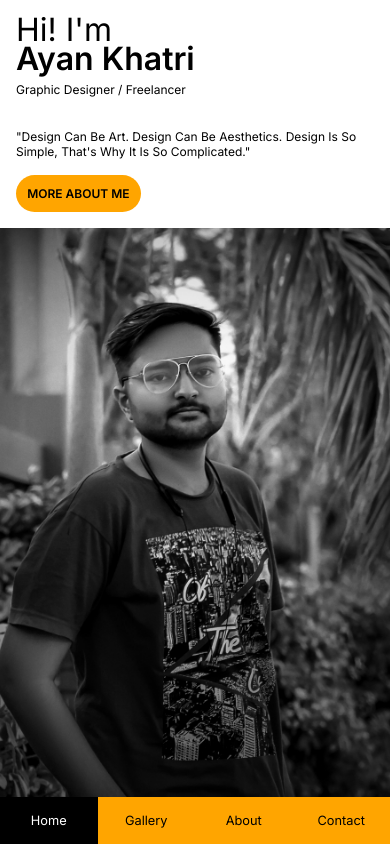
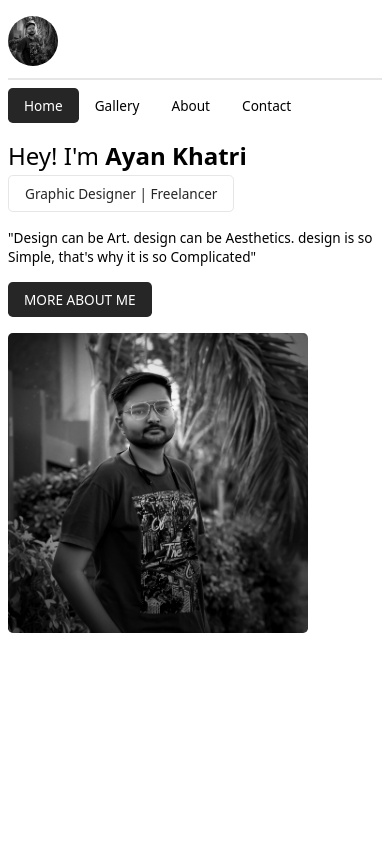
Before and after one commit to mr-saad/mrakediting, a Next.js app: page / in a window 390 px wide. Built offline with nearby package versions, Linux system fonts and the light colour scheme.

Commit message:
Add files via upload

```diff
--- a/components/Navbar.js
+++ b/components/Navbar.js
@@ -1,3 +1,4 @@
+import Image from "next/image";
 import Link from "next/link";
 import { usePathname } from "next/navigation";
 
@@ -6,6 +7,11 @@ const Navbar = () => {
 
   return (
     <nav>
+      <Link href={"/"}>
+        <Image alt="Ayan Khatri" src={"/ayan_new.jpg"} width={50} height={50} />
+      </Link>
+      <div className="divider"></div>
+      <ul>
         <Link className={`${path === "/" && "active"}`} href="/">
           Home
         </Link>
@@ -18,6 +24,7 @@ const Navbar = () => {
         <Link className={`${path === "/contact" && "active"}`} href="/contact">
           Contact
         </Link>
+      </ul>
     </nav>
   );
 };
--- a/pages/_app.js
+++ b/pages/_app.js
@@ -9,31 +9,17 @@ import { animations } from "./index";
 import "../styles/global.css";
 
 export default function MyApp({ Component, pageProps, router }) {
-  const [minHeight, setMinHeight] = useState(0);
+
 
   const [loading, setLoading] = useState(false);
   Router.events.on("routeChangeStart", () => setLoading(true));
   Router.events.on("routeChangeComplete", () => setLoading(false));
   Router.events.on("routeChangeError", () => setLoading(false));
-  useEffect(
-    () =>
-      setMinHeight(innerHeight - document.querySelector("nav").clientHeight),
-    []
-  );
+
   return (
     <>
       <Head>
         <title>Mr Ak Editing | Official Website</title>
-        <link rel="preconnect" href="https://fonts.googleapis.com" />
-        <link
-          rel="preconnect"
-          href="https://fonts.gstatic.com"
-          crossOrigin="anonymous"
-        />
-        <link
-          href="https://fonts.googleapis.com/css2?family=Inter:wght@300;400;500;600&display=swap"
-          rel="stylesheet"
-        />
         <meta
           name="keywords"
           content="mrakediting,mrayankhatri,ayan,khatri,mr,photoshop,editing,photo,graphic-design,design,graphic,poster,thumbnail,youtube-thumbnail,video-editing,video,mrakediting.netlify.app"
@@ -73,20 +59,21 @@ export default function MyApp({ Component, pageProps, router }) {
           content="Mr Ak Editing Provides Top Notch Editing Experience in Almost Everything"
         />
       </Head>
+      <Navbar />
+      <div className="main_div">
         <AnimatePresence exitBeforeEnter>
           {loading ? (
             <motion.div
               {...animations}
-            style={{ minHeight }}
               className="loadingContainer"
             >
-            <Spinner color="#faa500" />
+              <Spinner color="#262626" />
             </motion.div>
           ) : (
             <Component {...pageProps} key={router.route} />
           )}
         </AnimatePresence>
-      <Navbar />
+      </div>
     </>
   );
 }
--- a/pages/index.js
+++ b/pages/index.js
@@ -1,50 +1,43 @@
-import Image from "next/legacy/image";
+import Image from "next/image";
 import Link from "next/link";
-import { useEffect, useState } from "react";
 import { motion } from "framer-motion";
 
 export const animations = {
   animate: { opacity: 1 },
   initial: { opacity: 0 },
   exit: { opacity: 0 },
-  transition: { easings: "anticipate" },
+  transition: { duration: 0.1, easings: "anticipate" },
 };
 
 const Home = () => {
-  const [minHeight, setMinHeight] = useState(0);
-  useEffect(() => {
-    setMinHeight(innerHeight - document.querySelector("nav").clientHeight);
-  }, []);
-
   return (
-    <motion.header {...animations} style={{ minHeight }}>
+    <motion.section className="home" {...animations} >
       <div className="left">
         <h1 className="headingAk">
-          Hi! I'm <br />
-          <span>Ayan Khatri</span>
+          Hey! I'm <span>Ayan Khatri</span>
         </h1>
-        <p className="tag">graphic designer / freelancer</p>
+        <p className="tag">graphic designer | freelancer</p>
         <p className="headerDescription">
-          "design can be art. design can be aesthetics. design is so simple,
-          that's why it is so complicated."
+          "Design can be Art. design can be Aesthetics. design is so Simple,
+          that's why it is so Complicated"
         </p>
         <Link href="/about" className="btn">
           More About Me
         </Link>
       </div>
-      <figure>
-        <Image
-          quality={50}
-          placeholder="blur"
-          blurDataURL="/ayan_new.jpg"
-          layout="fill"
-          objectFit="cover"
-          objectPosition="top"
-          src="/ayan_new.jpg"
-          alt="Ayan Khatri"
-        />
-      </figure>
-    </motion.header>
+
+      <Image
+        quality={50}
+        sizes="(max-width:540px) 30vw,(max-width:768px) 50vw,(max-width:1200px) 80vw"
+        priority
+        width={300}
+        height={400}
+        style={{ objectFit: "cover", objectPosition: "top" }}
+        src="/ayan_new.jpg"
+        alt="Ayan Khatri"
+      />
+
+    </motion.section>
   );
 };
 
--- a/styles/global.css
+++ b/styles/global.css
@@ -1,36 +1,27 @@
-/* @import url("https://fonts.googleapis.com/css2?family=Montserrat:wght@100;300;400;500;600;700;800&display=swap"); */
-
 * {
   margin: 0;
   padding: 0;
   box-sizing: border-box;
-  font-family: "Inter", sans-serif;
-  will-change: contents;
+  font-family: ui-sans-serif, system-ui, -apple-system, BlinkMacSystemFont,
+    Segoe UI, Roboto, Helvetica Neue, Arial, Noto Sans, sans-serif,
+    Apple Color Emoji, Segoe UI Emoji, Segoe UI Symbol, Noto Color Emoji;
+}
+:root {
+  --bg: #262626;
+  --light: hsl(0, 0%, 90%);
+}
+body {
+  padding-top: 5rem;
 }
 .main_div {
   overflow: hidden;
+  width: 1000px;
+  max-width: 100%;
+  margin-inline: auto;
 }
 
-/* utilities============================>> */
-/* .bold {
-  font-weight: 600;
-}
-.bold-700 {
-  font-weight: 700;
-  font-size: 2rem;
-}
-.bold-900 {
-  font-size: 3rem;
-  font-weight: 900;
-} */
-/* .thin {
-  font-weight: 400;
-} */
-
 .loadingContainer {
-  display: flex;
-  justify-content: center;
-  align-items: center;
+  margin-top: 2rem;
 }
 
 a,
@@ -41,133 +32,154 @@ button {
 /* Navbar============================>> */
 
 nav {
-  position: fixed;
-  background: orange;
-  bottom: 0;
-  left: 0;
   z-index: 10;
-  width: 100%;
   display: flex;
-  justify-content: center;
-  align-items: center;
-  font-size: 0.8rem;
+  width: 1000px;
+  max-width: 100%;
+  margin-inline: auto;
+}
+nav img {
+  border-radius: 1000px;
+  -webkit-border-radius: 1000px;
+  -moz-border-radius: 1000px;
+  -ms-border-radius: 1000px;
+  -o-border-radius: 1000px;
+  filter: grayscale(1);
+  -webkit-filter: grayscale(1);
+}
+.divider {
+  width: 2px;
+  margin-inline: 1rem;
+  align-self: stretch;
+  background: var(--light);
 }
 
-nav a {
-  display: inline-block;
-  flex: 1;
+nav ul {
+  display: flex;
+  align-items: center;
+}
+
+nav ul a {
+  border-radius: 0.3rem;
+  padding: 0.5rem 1rem;
   text-align: center;
   color: #000;
   text-decoration: none;
-  padding: 1rem 0;
-  transition: all 0.2s ease;
-  -webkit-transition: all 0.2s ease;
-  -moz-transition: all 0.2s ease;
-  -ms-transition: all 0.2s ease;
-  -o-transition: all 0.2s ease;
+  transition: all 0.2s linear;
+  -webkit-transition: all 0.2s linear;
+  -moz-transition: all 0.2s linear;
+  -ms-transition: all 0.2s linear;
+  -o-transition: all 0.2s linear;
+  -webkit-border-radius: 0.3rem;
+  -moz-border-radius: 0.3rem;
+  -ms-border-radius: 0.3rem;
+  -o-border-radius: 0.3rem;
 }
 
 nav a.active {
-  background: #000;
+  background: var(--bg);
   color: #fff;
 }
 
 /* home page=============>> */
 
-header {
+section {
+  /* border: 1px solid; */
   display: flex;
-  font-size: 0.8rem;
+  margin-top: 2rem;
 }
-.left {
+.home .left,
+.home img {
   flex: 1;
-  padding: 4rem 5rem;
-  display: flex;
-  flex-direction: column;
-  align-items: flex-start;
-  justify-content: center;
+}
+.home img {
+  display: block;
+  filter: grayscale(1);
+  -webkit-filter: grayscale(1);
+  border-radius: 0.3rem;
+  -webkit-border-radius: 0.3rem;
+  -moz-border-radius: 0.3rem;
+  -ms-border-radius: 0.3rem;
+  -o-border-radius: 0.3rem;
 }
 .headingAk {
-  font-size: 3rem;
+  font-size: 1rem;
+  margin-left: 1.1rem;
   font-weight: normal;
-  line-height: 0.9;
 }
 .headingAk span {
   font-weight: bold;
 }
 
 .tag {
+  display: inline-block;
   margin-top: 0.5rem;
   text-transform: capitalize;
+  border: 1px solid var(--light);
+  color: var(--bg);
+  padding: 0.5rem 1rem;
+  border-radius: 0.3rem;
   margin-bottom: 2rem;
+  -webkit-border-radius: 0.3rem;
+  -moz-border-radius: 0.3rem;
+  -ms-border-radius: 0.3rem;
+  -o-border-radius: 0.3rem;
 }
 
 .btn {
   display: inline-block;
   text-transform: uppercase;
-  border-radius: 1000px;
+  border-radius: 0.3rem;
   width: fit-content;
-  background: orange;
-  color: #000;
-  padding: 1rem;
+  background: var(--bg);
+  color: #fff;
+  padding: 0.5rem 1rem;
   margin-top: 1rem;
-  font-weight: bold;
   text-decoration: none;
-  -webkit-border-radius: 1000px;
-  -moz-border-radius: 1000px;
-  -ms-border-radius: 1000px;
-  -o-border-radius: 1000px;
-}
-.headerDescription {
-  text-transform: capitalize;
-  /* text-align: justify; */
-}
-
-figure {
-  flex: 1;
-  position: relative;
-}
-
-figure img {
-  width: 100%;
-  aspect-ratio: 1;
-  object-fit: cover;
-  object-position: top;
-  filter: grayscale(1);
-  -webkit-filter: grayscale(1);
+  -webkit-border-radius: 0.3rem;
+  -moz-border-radius: 0.3rem;
+  -ms-border-radius: 0.3rem;
+  -o-border-radius: 0.3rem;
 }
 
 /* gallery=================>> */
 
+.gallery-section {
+  flex-direction: column;
+}
+
 .filterContainer {
   display: flex;
-  justify-content: space-evenly;
+  gap: 1rem;
+  margin-bottom: 1rem;
 }
 
 .filterBtn {
-  flex: 1;
-  padding: 1rem;
+  background: var(--light);
+  padding: 0.5rem 1rem;
+  border-radius: 0.3rem;
   cursor: pointer;
   border: none;
-  font-weight: 500;
-  transition: 0.2s ease;
-  -webkit-transition: 0.2s ease;
-  -moz-transition: 0.2s ease;
-  -ms-transition: 0.2s ease;
-  -o-transition: 0.2s ease;
+  transition: 0.2s linear;
+  -webkit-transition: 0.2s linear;
+  -moz-transition: 0.2s linear;
+  -ms-transition: 0.2s linear;
+  -o-transition: 0.2s linear;
+  -webkit-border-radius: 0.3rem;
+  -moz-border-radius: 0.3rem;
+  -ms-border-radius: 0.3rem;
+  -o-border-radius: 0.3rem;
 }
 .filterBtn.active {
-  background: #000;
+  background: var(--bg);
   color: #fff;
 }
 
 .grid {
   display: grid;
   grid-template-columns: repeat(3, minmax(0, 1fr));
-  max-width: 1200px;
-  margin-inline: auto;
-  margin-top: 1rem;
-  margin-bottom: 4rem;
   grid-gap: 2rem;
+  margin-bottom: 2rem;
 }
 
 .imgContainer {
@@ -183,29 +195,27 @@ figure img {
 
 /* about page==============>> */
 .about {
-  padding: 5rem;
-  display: flex;
-  justify-content: space-evenly;
+  gap: 2rem;
   align-items: center;
 }
 
 .workGrid {
   display: grid;
   grid-template-columns: repeat(2, minmax(0, 1fr));
-  background: black;
-  padding: 1rem;
+  background: var(--bg);
+  padding: 0.5rem 1rem;
   position: relative;
-  border-radius: 0.5rem;
-  -webkit-border-radius: 0.5rem;
-  -moz-border-radius: 0.5rem;
-  -ms-border-radius: 0.5rem;
-  -o-border-radius: 0.5rem;
+  border-radius: 0.3rem;
+  -webkit-border-radius: 0.3rem;
+  -moz-border-radius: 0.3rem;
+  -ms-border-radius: 0.3rem;
+  -o-border-radius: 0.3rem;
 }
 .workTile {
   text-align: center;
   padding: 1rem;
   font-weight: 500;
-  color: rgba(255, 255, 255, 0.6);
+  color: var(--light);
 }
 .whatido {
   text-transform: capitalize;
@@ -213,12 +223,12 @@ figure img {
 }
 .vrLine {
   position: absolute;
+  width: 1px;
+  height: calc(100% - 4rem);
+  background: var(--light);
   top: 50%;
   left: 50%;
   transform: translate(-50%, -50%);
-  width: 1px;
-  background: rgba(255, 255, 255, 0.5);
-  height: calc(100% - 4rem);
   -webkit-transform: translate(-50%, -50%);
   -moz-transform: translate(-50%, -50%);
   -ms-transform: translate(-50%, -50%);
@@ -234,27 +244,27 @@ figure img {
 
 /* contact===========================>> */
 .contact {
-  display: flex;
-  flex-direction: column;
-  justify-content: center;
-  align-items: center;
+  gap: 1rem;
+  flex-wrap: wrap;
+  justify-content: start;
 }
 .icon_container {
   display: flex;
+  background: var(--light);
   align-items: center;
   text-decoration: none;
   color: #000;
-  transition: all 0.2s ease;
-  padding: 1rem;
-  -webkit-transition: all 0.2s ease;
-  -moz-transition: all 0.2s ease;
-  -ms-transition: all 0.2s ease;
-  -o-transition: all 0.2s ease;
-  border-radius: 10000px;
-  -webkit-border-radius: 10000px;
-  -moz-border-radius: 10000px;
-  -ms-border-radius: 10000px;
-  -o-border-radius: 10000px;
+  transition: all 0.2s linear;
+  padding: 0.5rem 1rem;
+  -webkit-transition: all 0.2s linear;
+  -moz-transition: all 0.2s linear;
+  -ms-transition: all 0.2s linear;
+  -o-transition: all 0.2s linear;
+  border-radius: 0.3rem;
+  -webkit-border-radius: 0.3rem;
+  -moz-border-radius: 0.3rem;
+  -ms-border-radius: 0.3rem;
+  -o-border-radius: 0.3rem;
 }
 .icon_container:active,
 .icon_container:hover {
@@ -263,25 +273,39 @@ figure img {
 }
 
 @media (max-width: 768px) {
-  .left {
-    padding: 1rem;
-    flex: 0;
+  body {
+    padding-top: 1rem;
+    font-size: 0.85rem;
   }
-  nav a {
-    padding: 1rem;
+  /* navbar===============>> */
+  nav {
+    padding: 0 0.5rem;
+    flex-direction: column;
+  }
+  .divider {
+    width: 100%;
+    height: 2px;
+    margin-inline: auto;
+    margin-block: 0.5rem;
   }
 
   /* home==========>> */
 
-  header {
-    font-size: 0.75rem;
+  section {
+    margin-top: 1rem;
+    padding: 0 0.5rem;
     flex-direction: column;
   }
   .headingAk {
-    font-size: 2rem;
+    font-size: 1.5rem;
+    margin-left: 0;
+  }
+  .tag {
+    margin-top: 0.2rem;
+    margin-bottom: 1rem;
   }
   .btn {
-    padding: 0.7rem;
+    margin-bottom: 1rem;
   }
 
   /* portfolio========================>> */
```
Also changed, not shown: pages/about.js (+3 -10 lines), pages/contact.js (+3 -6 lines), pages/gallery.js (+8 -39 lines). Lines whose indentation alone changed are shown as unchanged.
